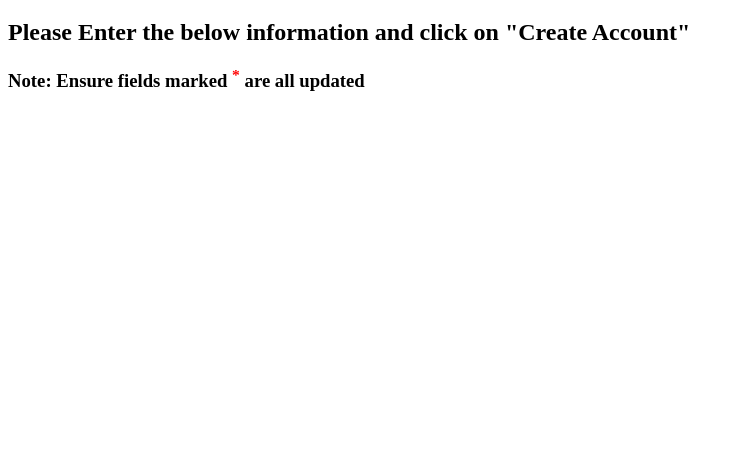
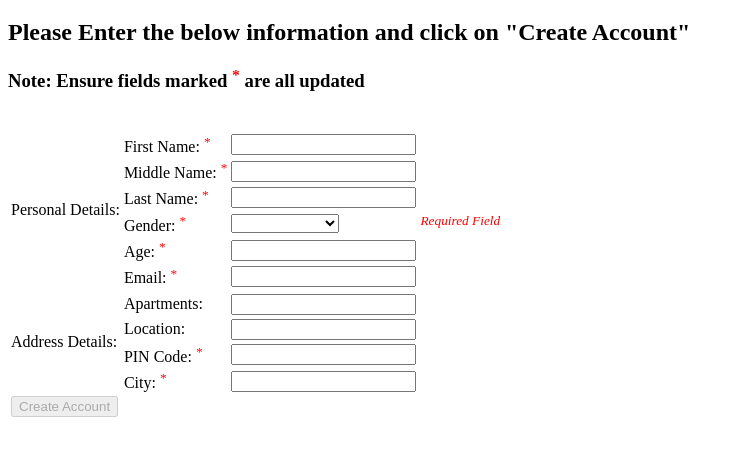
Before and after one commit to cajy78/GitAngularNodeProject, a plain HTML site: page index.html in a window 1280 px wide. Shown: the part 61-516 px from the top of the page, without its empty margins (0-743 px from the left). Drawn offline with nearby package versions, Linux system fonts and the light colour scheme.

Commit message:
AngularJS Registration Form created within index.html

```diff
--- a/index.html
+++ b/index.html
@@ -17,6 +17,82 @@
 		<br>
 		<div data-ng-app="VerificationApp" data-ng-controller="VerificationController">
 			<form name="CustomerUpdate" data-ng-submit="CustomerUpdate.$valid" action="http://localhost:3000/registerCustomer" method="post" novalidate>
+				<table>
+					<tr>
+						<td rowspan="7"><label for="PersonalDetails">Personal Details: </label></td>
+					</tr>
+					<tr>
+						<td><label for="First Name">First Name: </label><span style="color:red"><sup>*</sup></span></td>
+						<td><input type="text" data-ng-model="FirstName" name="FirstName" required></td>
+						<td><span class="error" data-ng-show="CustomerUpdate.FirstName.$dirty && CustomerUpdate.FirstName.$error.required" style="color:red"><i><sup>Required Field</sup></i></span></td>
+					</tr>
+					<tr>
+						<td><label for="Middle Name">Middle Name: </label><span style="color:red"><sup>*</sup></span></td>
+						<td><input type="text" data-ng-model="MiddleName" name="MiddleName" required></td>
+						<td><span class="error" data-ng-show="CustomerUpdate.MiddleName.$dirty && CustomerUpdate.MiddleName.$error.required" style="color:red"><i><sup>Required Field</sup></i></span></td>
+					</tr>
+					<tr>
+						<td><label for="last Name">Last Name: </label><span style="color:red"><sup>*</sup></span></td>
+						<td><input type="text" data-ng-model="LastName" name="LastName" required></td>
+						<td><span class="error" data-ng-show="CustomerUpdate.LastName.$dirty && CustomerUpdate.LastName.$error.required" style="color:red"><i><sup>Required Field</sup></i></span></td>
+					</tr>
+					<tr>
+						<td><label for="gender">Gender: </label><span style="color:red"><sup>*</sup></span></td>
+						<td>
+							<select id="gender" data-ng-model="Gender" name="Gender" required>
+								<option value="none" selected disabled>Select Gender</option>
+								<option value="Male">Male</option>
+								<option value="Female">Female</option>
+								<option value="Unspecified">Unspecified</option>
+							</select>
+						</td>
+						<td><span class="error" data-ng-show="CustomerUpdate.Gender.$dirty && CustomerUpdate.Gender.$error.required" style="color:red"><i><sup>Required Field</sup></i></span></td>
+					</tr>
+					<tr>
+						<td><label for="age">Age: </label><span style="color:red"><sup>*</sup></span></td>
+						<td><input type="number" data-ng-model="Age" name="Age" required></td>
+						<td>
+							<span class="error" data-ng-show="CustomerUpdate.Age.$dirty && CustomerUpdate.Age.$error.required" style="color:red"><i><sup>Required Field</sup></i></span>
+                			<span class="error" data-ng-show="!CustomerUpdate.Age.$error.required && CustomerUpdate.Age.$invalid"><i><sup>Only numerical values</sup></i></span>
+						</td>
+					</tr>
+					<tr>
+						<td><label for="email">Email: </label><span style="color:red"><sup>*</sup></span></td>
+						<td><input type="email" data-ng-model="Email" name="Email" required></td>
+						<td>
+							<span class="error" data-ng-show="CustomerUpdate.Email.$dirty && CustomerUpdate.Email.$error.required" style="color:red"><i><sup>Required Field</sup></i></span>
+                			<span class="error" data-ng-show="!CustomerUpdate.Email.$error.required && CustomerUpdate.Email.$invalid" style="color:red"><i><sup>Invalid email address</sup></i></span>
+						</td>
+					</tr>
+					<tr>
+						<td rowspan="5"><label for="address">Address Details: </label></td>
+					</tr>
+					<tr>
+						<td><label for="apartments">Apartments: </label></td>
+						<td><input type="text" name="Apartments"></td>
+						<td></td>
+					</tr>
+					<tr>
+						<td><label for="Location">Location: </label></td>
+						<td><input type="text" name="Location"></td>
+						<td></td>
+					</tr>
+					<tr>
+						<td><label for="pincode">PIN Code: </label><span style="color:red"><sup>*</sup></span></td>
+						<td><input type="text" data-ng-model="Pincode" name="Pincode" required></td>
+						<td>
+							<span class="error" data-ng-show="CustomerUpdate.Pincode.$dirty && CustomerUpdate.Pincode.$error.required" style="color:red"><i><sup>Required Field</sup></i></span>
+						</td>
+					</tr>
+					<tr>
+						<td><label for="city">City: </label><span style="color:red"><sup>*</sup></span></td>
+						<td><input type="text" data-ng-model="City" name="City" required></td>
+						<td><span class="error" data-ng-show="CustomerUpdate.City.$dirty && CustomerUpdate.City.$error.required" style="color:red"><i><sup>Required Field</sup></i></span></td>
+					</tr>
+					<tr>
+						<td colspan="3"><input type="submit" data-ng-disabled="CustomerUpdate.$invalid" name="submit" value="Create Account"></td>
+					</tr>
+				</table>
 			</form>
 		</div>
 	</body>
```
